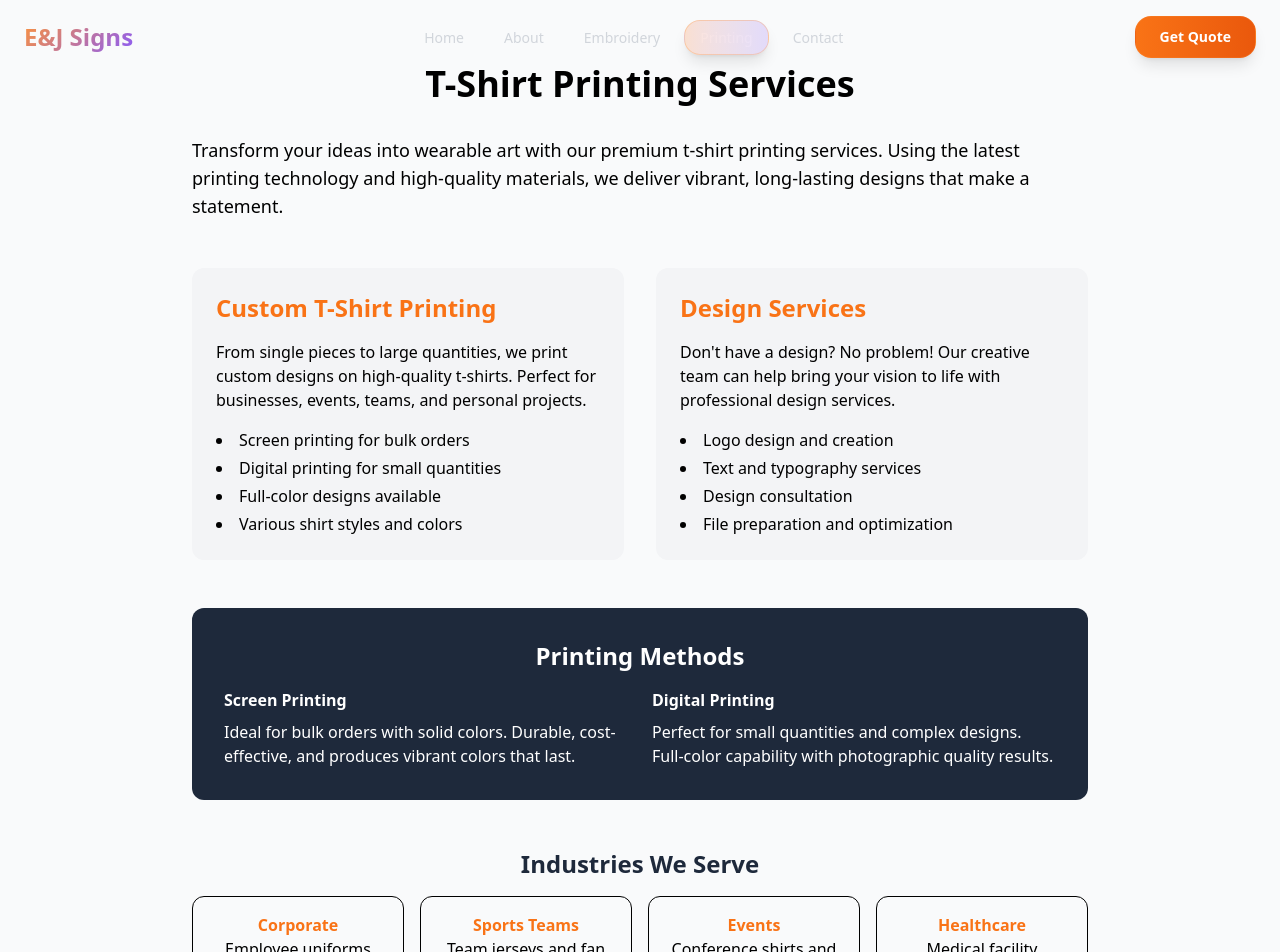
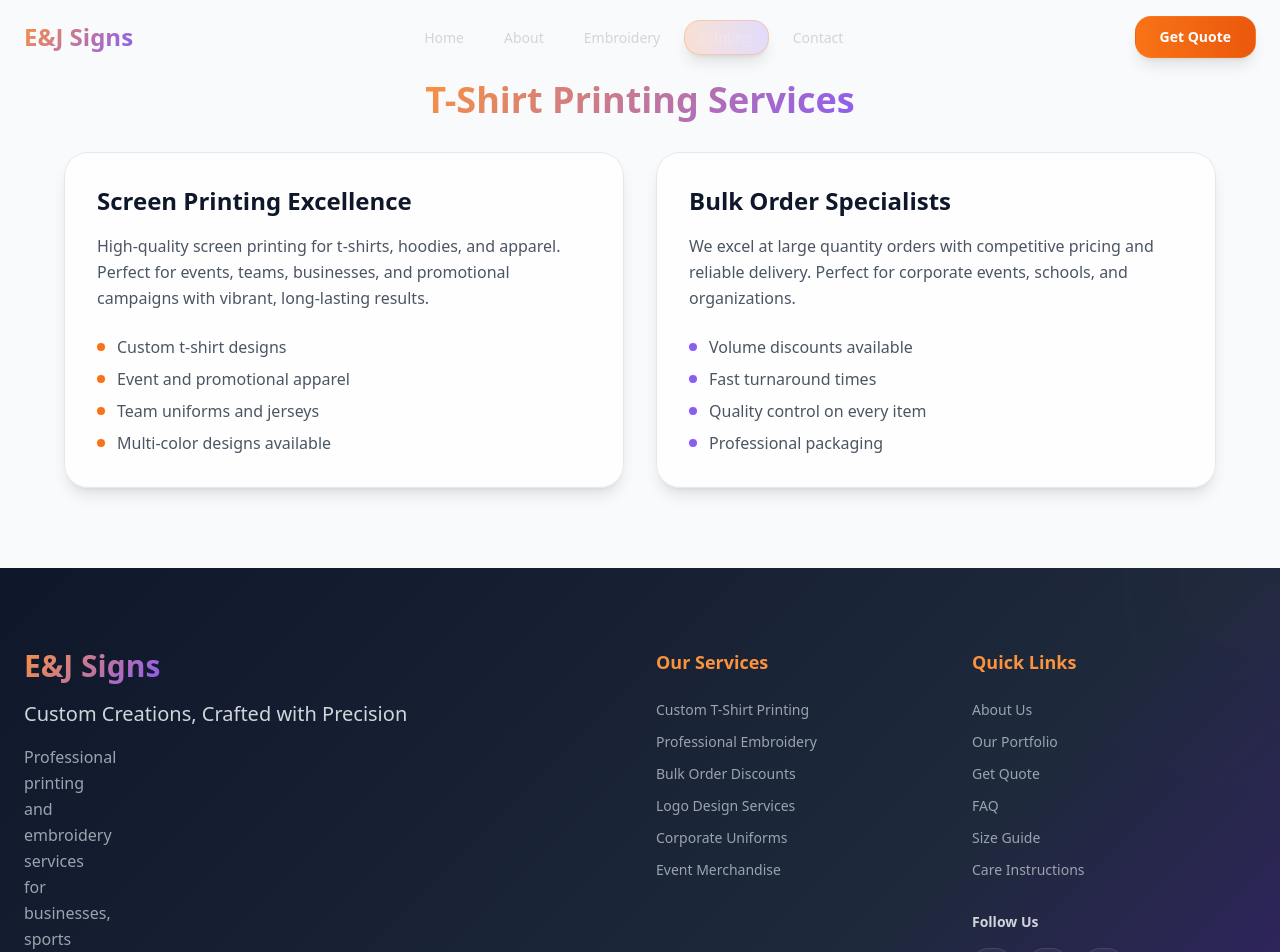
Before and after one commit to akashp3128/ejsigns-website, a React (Vite) app: page /printing in a window 1280 px wide. Shown: the top 952 px of the page. Built offline with nearby package versions, Linux system fonts and the light colour scheme.

Commit message:
Final CSS polish: modernize Embroidery, Printing, and About components with consistent color system

```diff
--- a/src/components/About.tsx
+++ b/src/components/About.tsx
@@ -1,39 +1,100 @@
+import { motion } from 'framer-motion';
+
 function About() {
   return (
-    <section className="py-16">
-      <div className="container mx-auto max-w-4xl">
-        <h1 className="text-4xl font-bold text-center mb-8">About E&J Signs</h1>
-        <div className="prose prose-lg mx-auto">
-          <p className="text-lg mb-6">
+    <section className="py-20 bg-neutral-50">
+      <div className="container mx-auto px-6">
+        <motion.h1
+          initial={{ opacity: 0, y: 30 }}
+          animate={{ opacity: 1, y: 0 }}
+          transition={{ duration: 0.8 }}
+          className="text-4xl font-bold text-center mb-8 text-primary-900"
+        >
+          <span className="text-gradient bg-gradient-to-r from-accent-500 to-secondary-600">
+            About E&J Signs
+          </span>
+        </motion.h1>
+
+        <div className="max-w-6xl mx-auto">
+          <motion.div
+            initial={{ opacity: 0, y: 30 }}
+            animate={{ opacity: 1, y: 0 }}
+            transition={{ duration: 0.8, delay: 0.2 }}
+            className="text-center mb-16"
+          >
+            <div className="max-w-4xl mx-auto">
+              <p className="text-xl text-neutral-600 leading-relaxed mb-6">
                 E&J Signs specializes in high-quality t-shirt printing and embroidery on hats, offering custom designs and bulk orders for small businesses, sports teams, events, and healthcare companies.
               </p>
-          <p className="text-lg mb-6">
+              <p className="text-lg text-neutral-600 leading-relaxed mb-6">
                 With years of experience in the custom apparel industry, we pride ourselves on delivering exceptional quality, competitive pricing, and outstanding customer service. Our state-of-the-art equipment and skilled team ensure that every project meets the highest standards.
               </p>
-          <p className="text-lg mb-6">
+              <p className="text-lg text-neutral-600 leading-relaxed">
                 Whether you need custom t-shirts for your business, embroidered hats for your sports team, or bulk orders for a special event, E&J Signs is your trusted partner for all your custom apparel needs.
               </p>
-          <div className="grid grid-cols-1 md:grid-cols-2 gap-8 mt-12">
-            <div>
-              <h3 className="text-2xl font-semibold mb-4 text-primary-blue">Our Services</h3>
-              <ul className="list-disc list-inside space-y-2">
-                <li>Custom T-shirt Printing</li>
-                <li>Hat Embroidery</li>
-                <li>Bulk Orders</li>
-                <li>Custom Design Services</li>
-                <li>Corporate Uniforms</li>
+            </div>
+          </motion.div>
+
+          <div className="grid grid-cols-1 md:grid-cols-2 gap-8">
+            <motion.div
+              initial={{ opacity: 0, x: -30 }}
+              animate={{ opacity: 1, x: 0 }}
+              transition={{ duration: 0.8, delay: 0.4 }}
+              className="bg-white/80 backdrop-blur-sm border border-neutral-200 p-8 rounded-2xl shadow-lg hover:shadow-xl transition-all duration-300"
+            >
+              <h3 className="text-2xl font-bold mb-6 text-primary-900">Our Services</h3>
+              <ul className="space-y-3">
+                {[
+                  'Custom T-shirt Printing',
+                  'Professional Hat Embroidery',
+                  'Bulk Order Specialists',
+                  'Custom Design Services',
+                  'Corporate Uniforms',
+                  'Event Merchandise'
+                ].map((service, index) => (
+                  <motion.li
+                    key={service}
+                    initial={{ opacity: 0, x: -20 }}
+                    animate={{ opacity: 1, x: 0 }}
+                    transition={{ duration: 0.5, delay: 0.5 + index * 0.05 }}
+                    className="flex items-center text-neutral-600"
+                  >
+                    <span className="w-2 h-2 bg-accent-500 rounded-full mr-3 flex-shrink-0"></span>
+                    {service}
+                  </motion.li>
+                ))}
               </ul>
-            </div>
-            <div>
-              <h3 className="text-2xl font-semibold mb-4 text-primary-blue">Industries We Serve</h3>
-              <ul className="list-disc list-inside space-y-2">
-                <li>Small Businesses</li>
-                <li>Sports Teams</li>
-                <li>Event Organizers</li>
-                <li>Healthcare Companies</li>
-                <li>Schools & Universities</li>
+            </motion.div>
+
+            <motion.div
+              initial={{ opacity: 0, x: 30 }}
+              animate={{ opacity: 1, x: 0 }}
+              transition={{ duration: 0.8, delay: 0.6 }}
+              className="bg-white/80 backdrop-blur-sm border border-neutral-200 p-8 rounded-2xl shadow-lg hover:shadow-xl transition-all duration-300"
+            >
+              <h3 className="text-2xl font-bold mb-6 text-primary-900">Industries We Serve</h3>
+              <ul className="space-y-3">
+                {[
+                  'Small Businesses',
+                  'Sports Teams & Athletics',
+                  'Event Organizers',
+                  'Healthcare Companies',
+                  'Schools & Universities',
+                  'Non-Profit Organizations'
+                ].map((industry, index) => (
+                  <motion.li
+                    key={industry}
+                    initial={{ opacity: 0, x: -20 }}
+                    animate={{ opacity: 1, x: 0 }}
+                    transition={{ duration: 0.5, delay: 0.7 + index * 0.05 }}
+                    className="flex items-center text-neutral-600"
+                  >
+                    <span className="w-2 h-2 bg-secondary-500 rounded-full mr-3 flex-shrink-0"></span>
+                    {industry}
+                  </motion.li>
+                ))}
               </ul>
-            </div>
+            </motion.div>
           </div>
         </div>
       </div>
--- a/src/components/Embroidery.tsx
+++ b/src/components/Embroidery.tsx
@@ -1,58 +1,82 @@
+import { motion } from 'framer-motion';
+
 function Embroidery() {
   return (
-    <section className="py-16">
-      <div className="container mx-auto max-w-4xl">
-        <h1 className="text-4xl font-bold text-center mb-8">Embroidery Services</h1>
-        <div className="prose prose-lg mx-auto">
-          <p className="text-lg mb-6">
-            Our professional embroidery services bring your designs to life with precision and quality. Specializing in hat embroidery, we use state-of-the-art equipment to create durable, beautiful designs that represent your brand or team with pride.
-          </p>
+    <section className="py-20 bg-neutral-50">
+      <div className="container mx-auto px-6">
+        <motion.h1
+          initial={{ opacity: 0, y: 30 }}
+          animate={{ opacity: 1, y: 0 }}
+          transition={{ duration: 0.8 }}
+          className="text-4xl font-bold text-center mb-8 text-primary-900"
+        >
+          <span className="text-gradient bg-gradient-to-r from-accent-500 to-secondary-600">
+            Embroidery Services
+          </span>
+        </motion.h1>
 
-          <div className="grid grid-cols-1 md:grid-cols-2 gap-8 my-12">
-            <div className="bg-gray-100 p-6 rounded-lg">
-              <h3 className="text-2xl font-semibold mb-4 text-primary-red">Hat Embroidery</h3>
-              <p className="mb-4">
-                From baseball caps to beanies, we embroider on all types of headwear. Perfect for sports teams, corporate branding, and promotional events.
-              </p>
-              <ul className="list-disc list-inside space-y-1">
-                <li>High-quality thread materials</li>
-                <li>Precise stitching technology</li>
-                <li>Multiple color options</li>
-                <li>Custom logo placement</li>
-              </ul>
-            </div>
+        <div className="grid grid-cols-1 md:grid-cols-2 gap-8 max-w-6xl mx-auto">
+          <motion.div
+            initial={{ opacity: 0, x: -30 }}
+            animate={{ opacity: 1, x: 0 }}
+            transition={{ duration: 0.8, delay: 0.2 }}
+            className="bg-white/80 backdrop-blur-sm border border-neutral-200 p-8 rounded-2xl shadow-lg hover:shadow-xl transition-all duration-300"
+          >
+            <h2 className="text-2xl font-bold mb-4 text-primary-900">Custom Logo Embroidery</h2>
+            <p className="text-neutral-600 leading-relaxed mb-6">
+              Professional embroidery services for corporate uniforms, team jerseys, hats, and promotional items.
+              We use state-of-the-art equipment to ensure precision and durability.
+            </p>
+            <ul className="space-y-2 text-neutral-600">
+              <li className="flex items-center">
+                <span className="w-2 h-2 bg-accent-500 rounded-full mr-3"></span>
+                Corporate uniforms and workwear
+              </li>
+              <li className="flex items-center">
+                <span className="w-2 h-2 bg-accent-500 rounded-full mr-3"></span>
+                Sports team jerseys and caps
+              </li>
+              <li className="flex items-center">
+                <span className="w-2 h-2 bg-accent-500 rounded-full mr-3"></span>
+                Promotional merchandise
+              </li>
+              <li className="flex items-center">
+                <span className="w-2 h-2 bg-accent-500 rounded-full mr-3"></span>
+                Custom design digitization
+              </li>
+            </ul>
+          </motion.div>
 
-            <div className="bg-gray-100 p-6 rounded-lg">
-              <h3 className="text-2xl font-semibold mb-4 text-primary-red">Bulk Orders</h3>
-              <p className="mb-4">
-                We specialize in bulk embroidery orders for teams, organizations, and events. Competitive pricing and fast turnaround times guaranteed.
-              </p>
-              <ul className="list-disc list-inside space-y-1">
-                <li>Volume discounts available</li>
-                <li>Quick turnaround times</li>
-                <li>Consistent quality across all items</li>
-                <li>Professional packaging</li>
-              </ul>
-            </div>
-          </div>
-
-          <div className="text-center">
-            <h3 className="text-2xl font-semibold mb-4 text-primary-blue">Why Choose Our Embroidery?</h3>
-            <div className="grid grid-cols-1 md:grid-cols-3 gap-6">
-              <div className="p-4">
-                <h4 className="font-semibold mb-2">Durability</h4>
-                <p>Our embroidery withstands washing and wear, maintaining its appearance for years.</p>
-              </div>
-              <div className="p-4">
-                <h4 className="font-semibold mb-2">Precision</h4>
-                <p>Advanced machinery ensures every stitch is placed perfectly according to your design.</p>
-              </div>
-              <div className="p-4">
-                <h4 className="font-semibold mb-2">Versatility</h4>
-                <p>We work with various materials and can accommodate complex multi-color designs.</p>
-              </div>
-            </div>
-          </div>
+          <motion.div
+            initial={{ opacity: 0, x: 30 }}
+            animate={{ opacity: 1, x: 0 }}
+            transition={{ duration: 0.8, delay: 0.4 }}
+            className="bg-white/80 backdrop-blur-sm border border-neutral-200 p-8 rounded-2xl shadow-lg hover:shadow-xl transition-all duration-300"
+          >
+            <h2 className="text-2xl font-bold mb-4 text-primary-900">Premium Quality Materials</h2>
+            <p className="text-neutral-600 leading-relaxed mb-6">
+              We only use the highest quality threads and materials to ensure your embroidered items
+              look professional and last for years to come.
+            </p>
+            <ul className="space-y-2 text-neutral-600">
+              <li className="flex items-center">
+                <span className="w-2 h-2 bg-secondary-500 rounded-full mr-3"></span>
+                Premium polyester and rayon threads
+              </li>
+              <li className="flex items-center">
+                <span className="w-2 h-2 bg-secondary-500 rounded-full mr-3"></span>
+                Fade-resistant colors
+              </li>
+              <li className="flex items-center">
+                <span className="w-2 h-2 bg-secondary-500 rounded-full mr-3"></span>
+                Machine washable results
+              </li>
+              <li className="flex items-center">
+                <span className="w-2 h-2 bg-secondary-500 rounded-full mr-3"></span>
+                Long-lasting durability
+              </li>
+            </ul>
+          </motion.div>
         </div>
       </div>
     </section>
--- a/src/components/Printing.tsx
+++ b/src/components/Printing.tsx
@@ -1,76 +1,82 @@
+import { motion } from 'framer-motion';
+
 function Printing() {
   return (
-    <section className="py-16">
-      <div className="container mx-auto max-w-4xl">
-        <h1 className="text-4xl font-bold text-center mb-8">T-Shirt Printing Services</h1>
-        <div className="prose prose-lg mx-auto">
-          <p className="text-lg mb-6">
-            Transform your ideas into wearable art with our premium t-shirt printing services. Using the latest printing technology and high-quality materials, we deliver vibrant, long-lasting designs that make a statement.
-          </p>
+    <section className="py-20 bg-neutral-50">
+      <div className="container mx-auto px-6">
+        <motion.h1
+          initial={{ opacity: 0, y: 30 }}
+          animate={{ opacity: 1, y: 0 }}
+          transition={{ duration: 0.8 }}
+          className="text-4xl font-bold text-center mb-8 text-primary-900"
+        >
+          <span className="text-gradient bg-gradient-to-r from-accent-500 to-secondary-600">
+            T-Shirt Printing Services
+          </span>
+        </motion.h1>
 
-          <div className="grid grid-cols-1 md:grid-cols-2 gap-8 my-12">
-            <div className="bg-gray-100 p-6 rounded-lg">
-              <h3 className="text-2xl font-semibold mb-4 text-primary-red">Custom T-Shirt Printing</h3>
-              <p className="mb-4">
-                From single pieces to large quantities, we print custom designs on high-quality t-shirts. Perfect for businesses, events, teams, and personal projects.
-              </p>
-              <ul className="list-disc list-inside space-y-1">
-                <li>Screen printing for bulk orders</li>
-                <li>Digital printing for small quantities</li>
-                <li>Full-color designs available</li>
-                <li>Various shirt styles and colors</li>
-              </ul>
-            </div>
+        <div className="grid grid-cols-1 md:grid-cols-2 gap-8 max-w-6xl mx-auto">
+          <motion.div
+            initial={{ opacity: 0, x: -30 }}
+            animate={{ opacity: 1, x: 0 }}
+            transition={{ duration: 0.8, delay: 0.2 }}
+            className="bg-white/80 backdrop-blur-sm border border-neutral-200 p-8 rounded-2xl shadow-lg hover:shadow-xl transition-all duration-300"
+          >
+            <h2 className="text-2xl font-bold mb-4 text-primary-900">Screen Printing Excellence</h2>
+            <p className="text-neutral-600 leading-relaxed mb-6">
+              High-quality screen printing for t-shirts, hoodies, and apparel. Perfect for events,
+              teams, businesses, and promotional campaigns with vibrant, long-lasting results.
+            </p>
+            <ul className="space-y-2 text-neutral-600">
+              <li className="flex items-center">
+                <span className="w-2 h-2 bg-accent-500 rounded-full mr-3"></span>
+                Custom t-shirt designs
+              </li>
+              <li className="flex items-center">
+                <span className="w-2 h-2 bg-accent-500 rounded-full mr-3"></span>
+                Event and promotional apparel
+              </li>
+              <li className="flex items-center">
+                <span className="w-2 h-2 bg-accent-500 rounded-full mr-3"></span>
+                Team uniforms and jerseys
+              </li>
+              <li className="flex items-center">
+                <span className="w-2 h-2 bg-accent-500 rounded-full mr-3"></span>
+                Multi-color designs available
+              </li>
+            </ul>
+          </motion.div>
 
-            <div className="bg-gray-100 p-6 rounded-lg">
-              <h3 className="text-2xl font-semibold mb-4 text-primary-red">Design Services</h3>
-              <p className="mb-4">
-                Don't have a design? No problem! Our creative team can help bring your vision to life with professional design services.
-              </p>
-              <ul className="list-disc list-inside space-y-1">
-                <li>Logo design and creation</li>
-                <li>Text and typography services</li>
-                <li>Design consultation</li>
-                <li>File preparation and optimization</li>
-              </ul>
-            </div>
-          </div>
-
-          <div className="bg-primary-blue text-white p-8 rounded-lg my-12">
-            <h3 className="text-2xl font-semibold mb-4 text-center">Printing Methods</h3>
-            <div className="grid grid-cols-1 md:grid-cols-2 gap-6">
-              <div>
-                <h4 className="font-semibold mb-2">Screen Printing</h4>
-                <p>Ideal for bulk orders with solid colors. Durable, cost-effective, and produces vibrant colors that last.</p>
-              </div>
-              <div>
-                <h4 className="font-semibold mb-2">Digital Printing</h4>
-                <p>Perfect for small quantities and complex designs. Full-color capability with photographic quality results.</p>
-              </div>
-            </div>
-          </div>
-
-          <div className="text-center">
-            <h3 className="text-2xl font-semibold mb-4 text-primary-blue">Industries We Serve</h3>
-            <div className="grid grid-cols-1 md:grid-cols-4 gap-4">
-              <div className="p-4 border rounded-lg">
-                <h4 className="font-semibold text-primary-red">Corporate</h4>
-                <p>Employee uniforms and promotional items</p>
-              </div>
-              <div className="p-4 border rounded-lg">
-                <h4 className="font-semibold text-primary-red">Sports Teams</h4>
-                <p>Team jerseys and fan merchandise</p>
-              </div>
-              <div className="p-4 border rounded-lg">
-                <h4 className="font-semibold text-primary-red">Events</h4>
-                <p>Conference shirts and giveaways</p>
-              </div>
-              <div className="p-4 border rounded-lg">
-                <h4 className="font-semibold text-primary-red">Healthcare</h4>
-                <p>Medical facility uniforms</p>
-              </div>
-            </div>
-          </div>
+          <motion.div
+            initial={{ opacity: 0, x: 30 }}
+            animate={{ opacity: 1, x: 0 }}
+            transition={{ duration: 0.8, delay: 0.4 }}
+            className="bg-white/80 backdrop-blur-sm border border-neutral-200 p-8 rounded-2xl shadow-lg hover:shadow-xl transition-all duration-300"
+          >
+            <h2 className="text-2xl font-bold mb-4 text-primary-900">Bulk Order Specialists</h2>
+            <p className="text-neutral-600 leading-relaxed mb-6">
+              We excel at large quantity orders with competitive pricing and reliable delivery.
+              Perfect for corporate events, schools, and organizations.
+            </p>
+            <ul className="space-y-2 text-neutral-600">
+              <li className="flex items-center">
+                <span className="w-2 h-2 bg-secondary-500 rounded-full mr-3"></span>
+                Volume discounts available
+              </li>
+              <li className="flex items-center">
+                <span className="w-2 h-2 bg-secondary-500 rounded-full mr-3"></span>
+                Fast turnaround times
+              </li>
+              <li className="flex items-center">
+                <span className="w-2 h-2 bg-secondary-500 rounded-full mr-3"></span>
+                Quality control on every item
+              </li>
+              <li className="flex items-center">
+                <span className="w-2 h-2 bg-secondary-500 rounded-full mr-3"></span>
+                Professional packaging
+              </li>
+            </ul>
+          </motion.div>
         </div>
       </div>
     </section>
```
Lines whose indentation alone changed are shown as unchanged.
